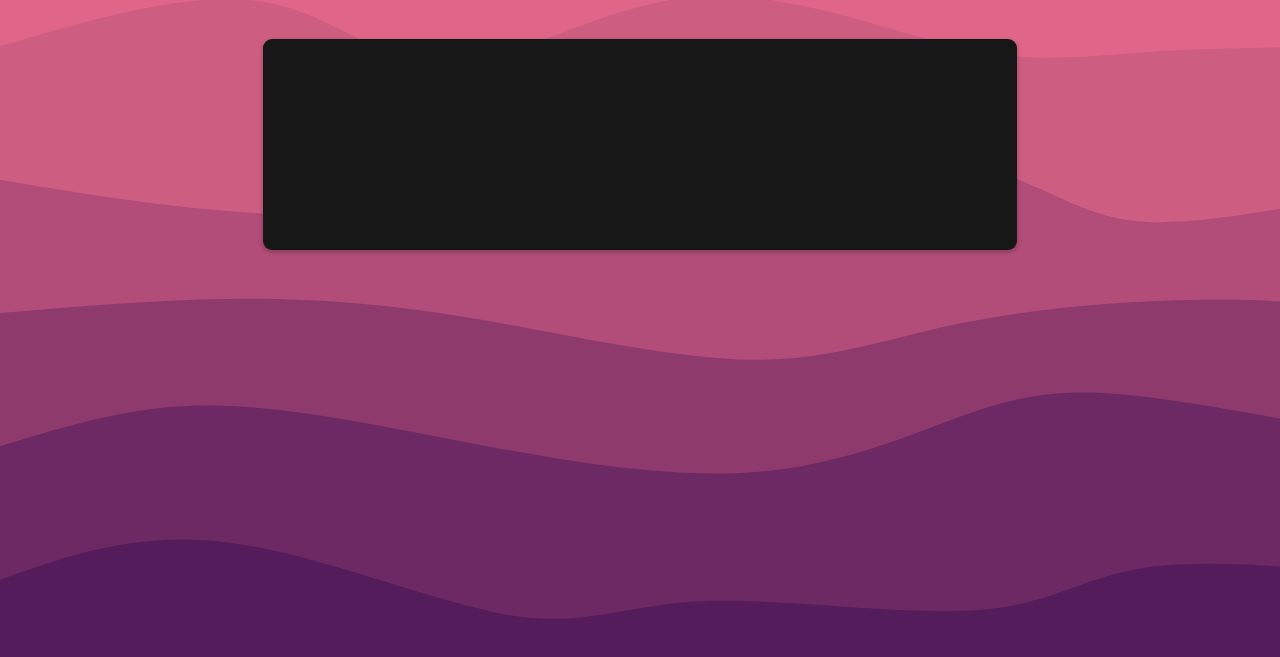
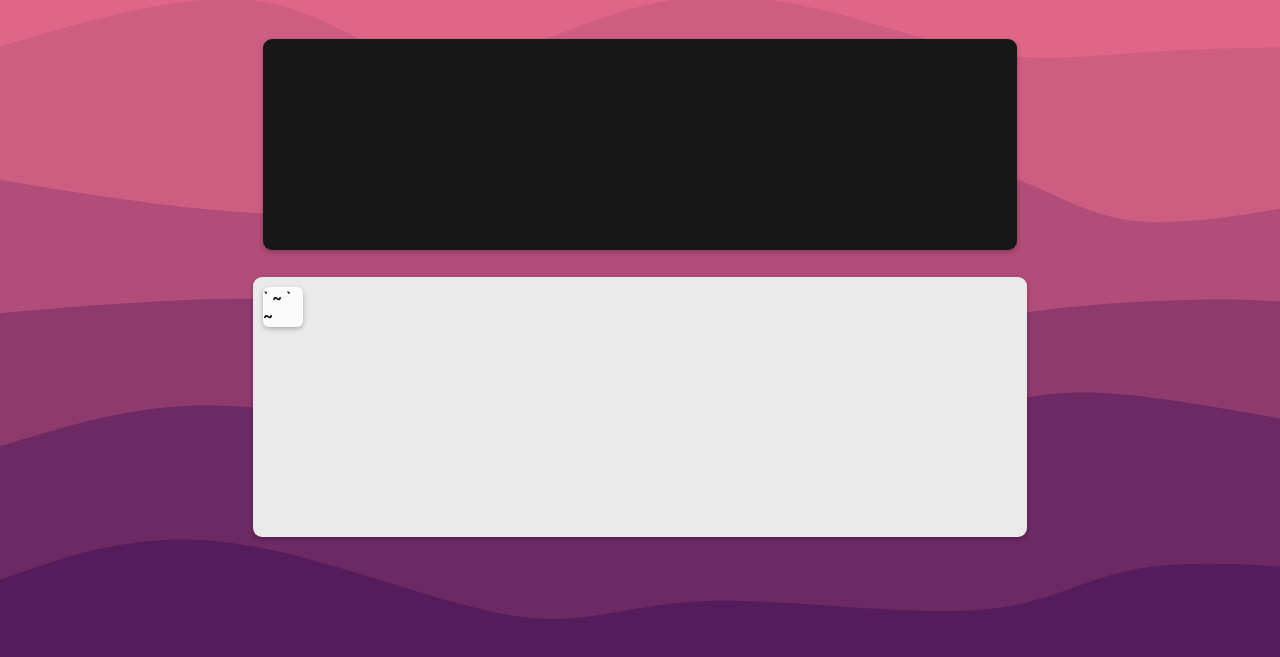
Before and after one commit to midicable/virtual-keyboard, a website with bundled scripts: page index.html in a window 1280 px wide. Shown: the part 87-744 px from the top of the page. Built offline with nearby package versions, Linux system fonts and the light colour scheme; files whose address does not match are found by name.

Commit message:
feat: add keyboard container to html page

```diff
--- a/scripts/app.js
+++ b/scripts/app.js
@@ -1,9 +1,10 @@
-import { renderMainWindow, renderHeader, renderTextArea } from './components-render.js';
+import { renderMainWindow, renderHeader, renderTextArea, renderKeyboard } from './components-render.js';
 
 function main() {
   renderMainWindow();
   renderHeader();
   renderTextArea();
+  renderKeyboard();
 }
 
 main();
--- a/scripts/components-render.js
+++ b/scripts/components-render.js
@@ -46,4 +46,28 @@
   container.append(textArea);
 }
 
-export { renderMainWindow, renderHeader, renderTextArea };
+const renderKeyboard = function () {
+  const container = document.querySelector('.main-container');
+  const keyboard = document.createElement('div');
+
+  keyboard.classList.add('keyboard');
+  keyboard.innerHTML =
+      `<div class="key key-alphabetic">
+         <div class="key-en">
+           <span class="key-en_lowercase">\`</span>
+           <span class="key-en_shifted">~</span>
+           <span class="key-en_capsed">\`</span>
+           <span class="key-en_capsed-shifted">~</span>
+         </div>
+         <div class="key-ru">
+           <span class="key-en_lowercase">ё</span>
+           <span class="key-en_shifted">Ё</span>
+           <span class="key-en_capsed">Ё</span>
+           <span class="key-en_capsed-shifted">ё</span>
+         </div>
+       </div>`;
+
+  container.append(keyboard);
+}
+
+export { renderMainWindow, renderHeader, renderTextArea, renderKeyboard };
--- a/style/style.css
+++ b/style/style.css
@@ -72,3 +72,50 @@ img {
   line-height: 23px;
   color: #38ba23;
 }
+
+.keyboard {
+  display: flex;
+  flex-flow: row wrap;
+  align-items: flex-start;
+  justify-content: flex-start;
+  width: 774px;
+  height: 260px;
+  margin-top: 27px;
+  padding: 10px;
+  border-radius: 9px;
+  background-color: #eaeaea;
+  box-shadow: 0px 2px 5px rgba(0, 0, 0, 0.25);
+}
+
+.key {
+  display: flex;
+  justify-content: center;
+  align-items: center;
+  border-radius: 6px;
+  box-shadow: 0px 2px 5px rgba(0, 0, 0, 0.25);
+}
+
+.key-alphabetic,
+.key-numeric {
+  position: relative;
+  width: 40px;
+  height: 40px;
+  background-color: #fbfbfb;
+  font-family: 'Inter', sans-serif;
+  font-size: 15px;
+  font-weight: 600;
+  line-height: 18px;
+  color: #171717;
+}
+
+.key-en,
+.key-ru {
+  position: absolute;
+  top: 20;
+  left: 20;
+  background: transparent;
+}
+
+.key-ru {
+  display: none;
+}
```
